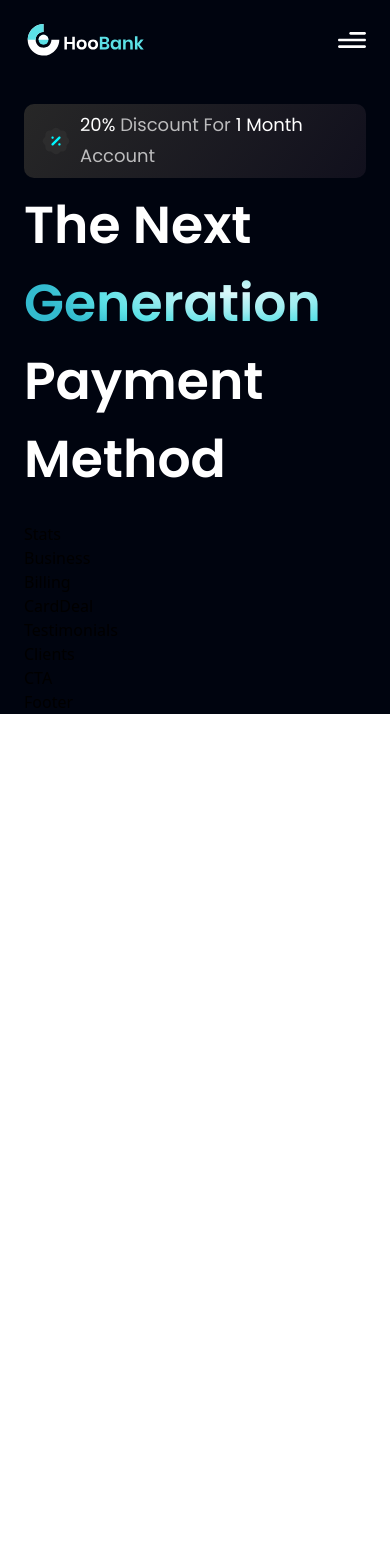
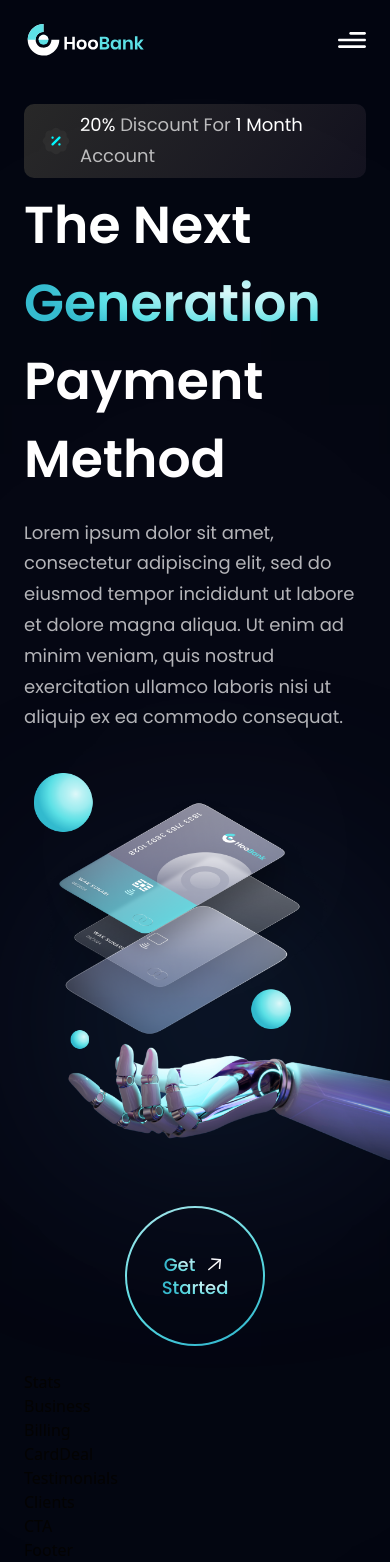
Before and after one commit to aruthsha/modern-web, a React (Vite) app in the folder modern-web/: page / in a window 390 px wide. Before the commit the page ends 844 px from the top, so only its background shows below. Built offline with nearby package versions, Linux system fonts and the light colour scheme.

Commit message:
Updated Hero.jsx

```diff
--- a/modern-web/src/components/Hero.jsx
+++ b/modern-web/src/components/Hero.jsx
@@ -16,15 +16,31 @@ const Hero = () => (
         <div className="flex flex-row justify-between items-center w-full">
           <h1 className="flex-1 font-poppins font-semibold ss:text-[72px] text-[52px] text-white ss:leading-[100px]">
             The Next <br className="sm:block hidden" /> {" "}
-            <span className="text-gradient">Generation</span> {" "} <br className="sm:block hidden" />
-            Payment Method
+            <span className="text-gradient">Generation</span>
           </h1>
           <div className="ss:flex hidden md:mr-4 mr-0">
             <GetStarted />
           </div>
+        </div>
 
-        </div>
+        <h1 className="font-poppins font-semibold ss:text-[68px] text-[52px] text-white ss:leading-[100px] w-full">
+        Payment Method
+        </h1>
+        <p className={`${styles.paragraph} max-w-[470px] mt-5`}>Lorem ipsum dolor sit amet, consectetur adipiscing elit, sed do eiusmod tempor incididunt ut labore et dolore magna aliqua. Ut enim ad minim veniam, quis nostrud exercitation ullamco laboris nisi ut aliquip ex ea commodo consequat.</p>
       </div>
+
+      <div className={`flex-1 flex ${styles.flexCenter} md:my-0 my-10 relative`}>
+        <img src={robot} alt="billing" className="w-[100%] h-[100%] relative z-[5]" />
+
+        <div className="absolute z-[0] w-[40%] h-[35%] top-0 pink__gradient" />
+        <div className="absolute z-[1] w-[80%] h-[80%] rounded-full bottom-40 white__gradient" />
+        <div className="absolute z-[0] w-[50%] h-[50%] right-20 bottom-20 blue__gradient" />
+      </div>
+
+      <div className={`ss:hidden ${styles.flexCenter}`}>
+        <GetStarted />
+      </div>
+
     </section>
   )
 
```
